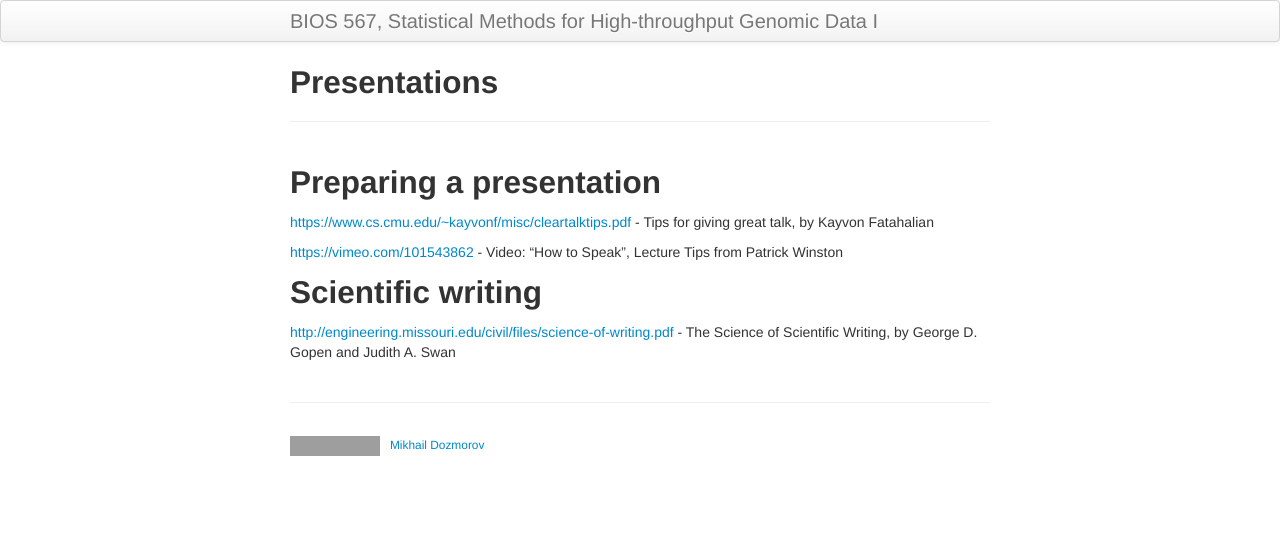
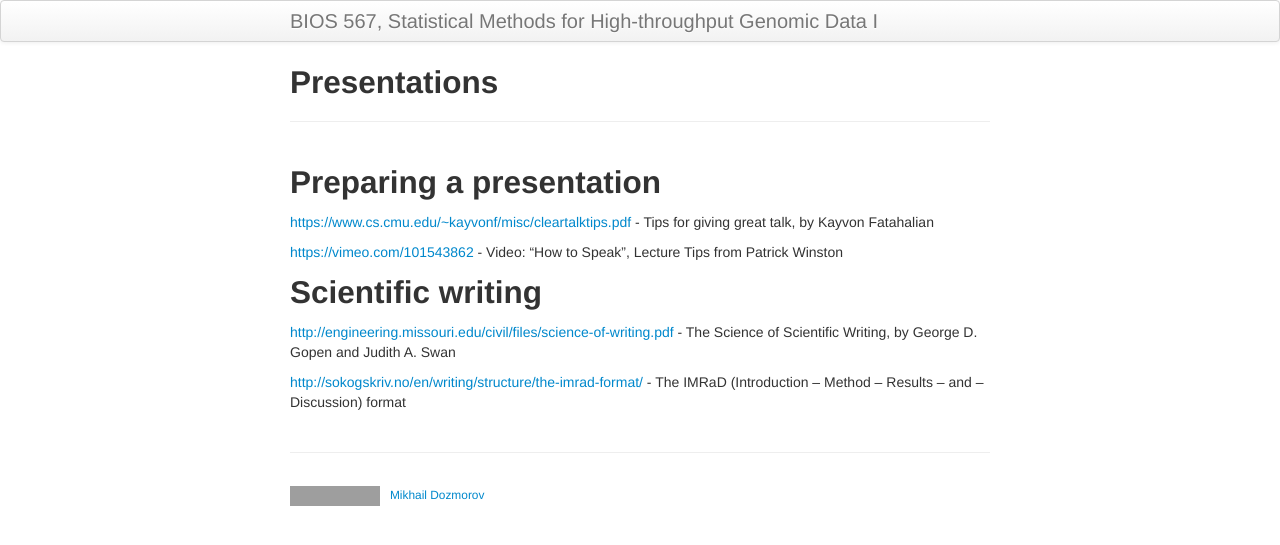
Before and after one commit to mdozmorov/BIOS567, a Jekyll site: the page built from pages/00_presentations.md, in a window 1280 px wide. Shown: the top 545 px of the page. Built offline with Jekyll 4.4.1, drawn with Linux system fonts in a browser that asks for light colours; grey boxes are pictures that could not be loaded.

Commit message:
Add IMRaD reference

```diff
--- a/pages/00_presentations.md
+++ b/pages/00_presentations.md
@@ -12,3 +12,5 @@ title: Presentations
 ## Scientific writing
 
 [http://engineering.missouri.edu/civil/files/science-of-writing.pdf](http://engineering.missouri.edu/civil/files/science-of-writing.pdf) - The Science of Scientific Writing, by George D. Gopen and Judith A. Swan
+
+[http://sokogskriv.no/en/writing/structure/the-imrad-format/](http://sokogskriv.no/en/writing/structure/the-imrad-format/) - The IMRaD (Introduction – Method – Results – and – Discussion) format
```
